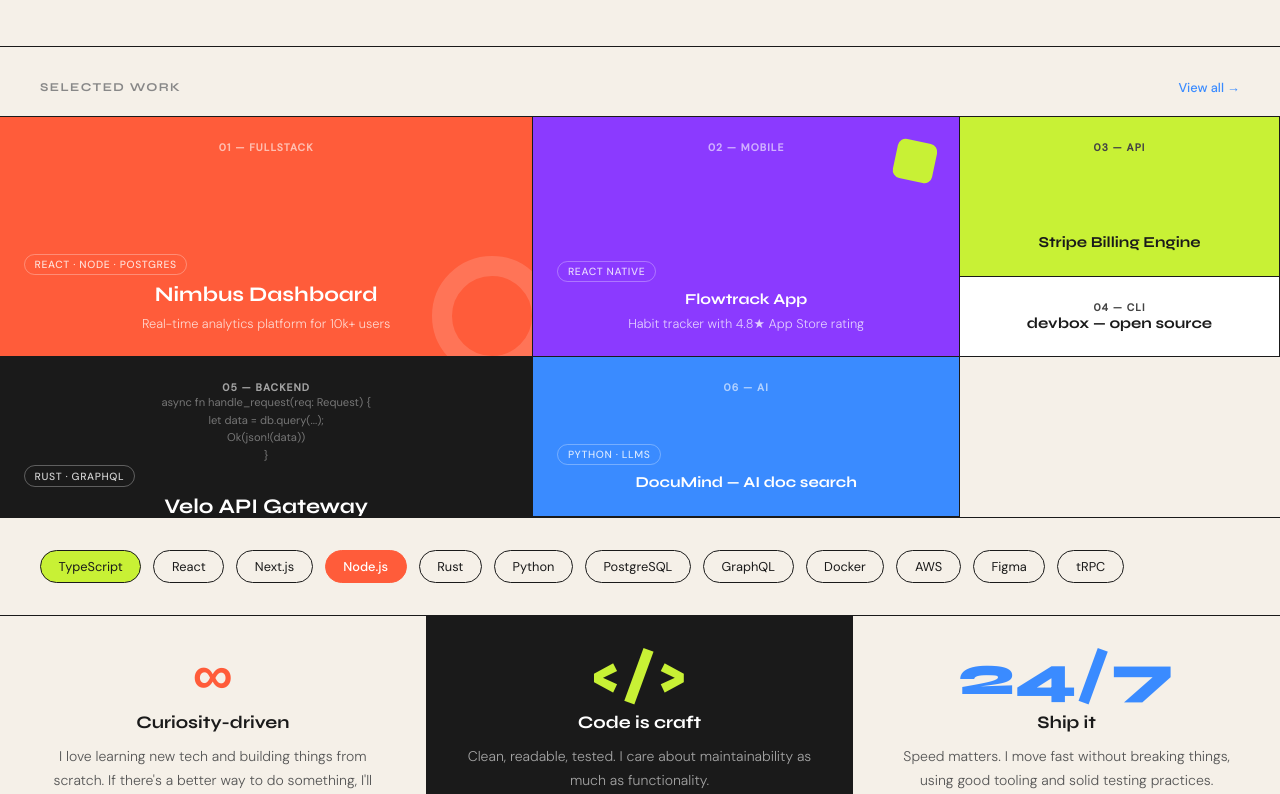
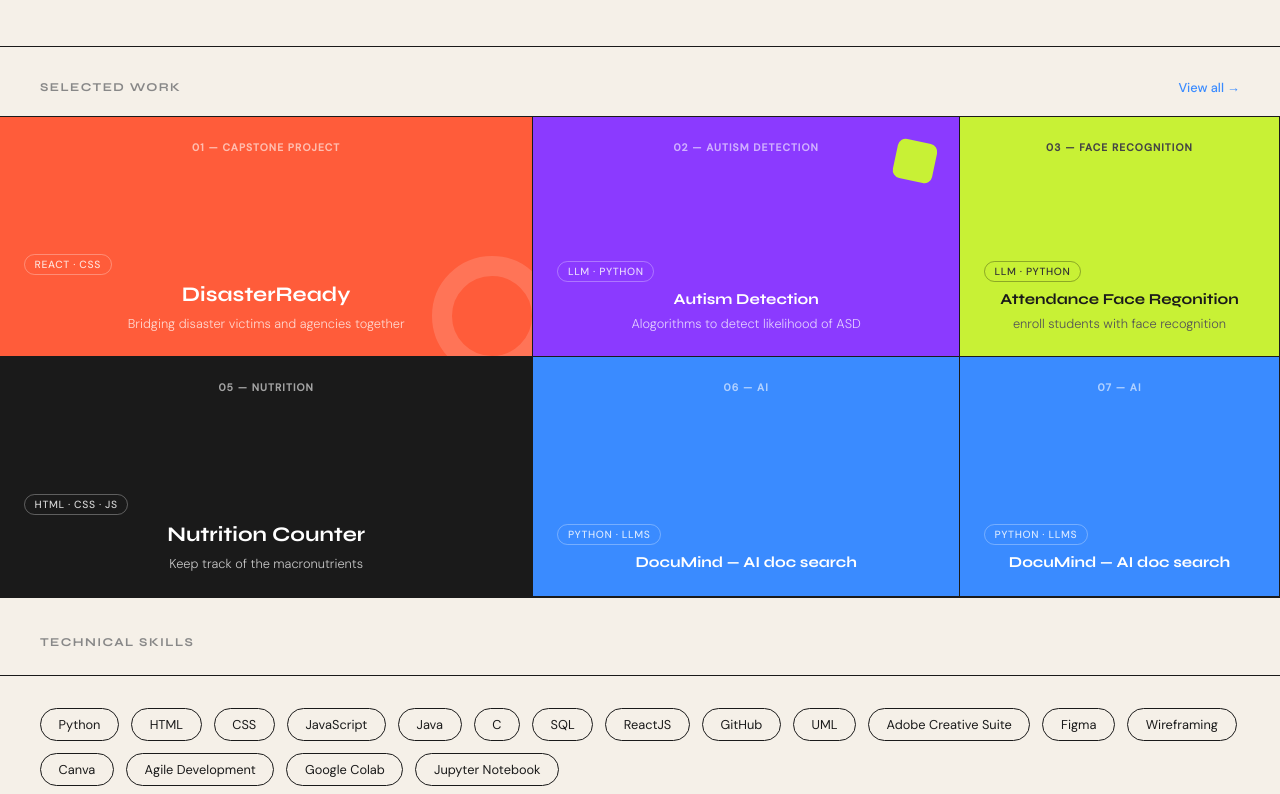
Before and after one commit to Nnahhaa/hzythomasWebsite, a React (Create React App) app in the folder porfolio-website/: page / in a window 1280 px wide. Shown: the part 626-1420 px from the top of the page. Built offline with nearby package versions, Linux system fonts and the light colour scheme.

Commit message:
hp fixes
mainly cards

```diff
--- a/porfolio-website/src/constants.js
+++ b/porfolio-website/src/constants.js
@@ -7,35 +7,45 @@
   dark: "#1A1A1A",
 };
 
+/* Projects */
 export const projects = [
-    { id: "01", category: "Fullstack", tech: "React · Node · Postgres", title: "Nimbus Dashboard", desc: "Real-time analytics platform for 10k+ users", bg: "#FF5C3A", textColor: "white", span: { col: 5, row: 3 }, shape: "circle" },
-    { id: "02", category: "Mobile", tech: "React Native", title: "Flowtrack App", desc: "Habit tracker with 4.8★ App Store rating", bg: "#8B3AFF", textColor: "white", span: { col: 4, row: 3 }, shape: "square" },
-    { id: "03", category: "API", tech: "", title: "Stripe Billing Engine", desc: "", bg: "#C8F135", textColor: "#1A1A1A", span: { col: 3, row: 2 }, shape: null },
-    { id: "04", category: "CLI", tech: "", title: "devbox — open source", desc: "", bg: "white", textColor: "#1A1A1A", span: { col: 3, row: 1 }, shape: null },
-    { id: "05", category: "Backend", tech: "Rust · GraphQL", title: "Velo API Gateway", desc: "", bg: "#1A1A1A", textColor: "white", span: { col: 5, row: 2 }, shape: "code" },
-    { id: "06", category: "AI", tech: "Python · LLMs", title: "DocuMind — AI doc search", desc: "", bg: "#3A8BFF", textColor: "white", span: { col: 4, row: 2 }, shape: null },
+  { id: "01", category: "Capstone Project", tech: "React · CSS", title: "DisasterReady", desc: "Bridging disaster victims and agencies together", bg: "#FF5C3A", textColor: "white", span: { col: 5, row: 3 }, shape: "circle" },
+  { id: "02", category: "Autism Detection", tech: "LLM · Python ", title: "Autism Detection", desc: "Alogorithms to detect likelihood of ASD", bg: "#8B3AFF", textColor: "white", span: { col: 4, row: 3 }, shape: "square" },
+  { id: "03", category: "Face Recognition", tech: "LLM · Python", title: "Attendance Face Regonition", desc: "enroll students with face recognition", bg: "#C8F135", textColor: "#1A1A1A", span: { col: 3, row: 3 }, shape: null },
+  /*  { id: "04", category: "UML Diagram", tech: "", title: "Donbot UML Diagram", desc: "Diagram showing...", bg: "white", textColor: "#1A1A1A", span: { col: 3, row: 1 }, shape: "circle" }, */
+  { id: "05", category: "Nutrition", tech: "HTML · CSS · JS", title: "Nutrition Counter", desc: "Keep track of the macronutrients", bg: "#1A1A1A", textColor: "white", span: { col: 5, row: 3 }, shape: "triangle" },
+  { id: "06", category: "AI", tech: "Python · LLMs", title: "DocuMind — AI doc search", desc: "", bg: "#3A8BFF", textColor: "white", span: { col: 4, row: 3 }, shape: null },
+  { id: "07", category: "AI", tech: "Python · LLMs", title: "DocuMind — AI doc search", desc: "", bg: "#3A8BFF", textColor: "white", span: { col: 3, row: 3 }, shape: null },
 ];
 
+/* Skills Pills */
 export const skills = [
-    { label: "TypeScript", accent: "lime" },
-    { label: "React" },
-    { label: "Next.js" },
-    { label: "Node.js", accent: "coral" },
-    { label: "Rust" },
   { label: "Python" },
-    { label: "PostgreSQL" },
-    { label: "GraphQL" },
-    { label: "Docker" },
-    { label: "AWS" },
-    { label: "Figma" },
-    { label: "tRPC" },
+  { label: "HTML" },
+  { label: "CSS" },
+  { label: "JavaScript" },
+  { label: "Java" },
+  { label: "C" },
+  { label: "SQL" },
+  { label: "ReactJS" },
+  { label: "GitHub"},
+  { label: "UML"},
+  { label: "Adobe Creative Suite"},
+  { label: "Figma"},
+  { label: "Wireframing"},
+  { label: "Canva"},
+  { label: "Agile Development"},
+  { label: "Google Colab"},
+  { label: "Jupyter Notebook"},
 ];
 
+/* Morals */
 export const aboutCols = [
-    { num: "∞", numColor: "#FF5C3A", title: "Curiosity-driven", body: "I love learning new tech and building things from scratch. If there's a better way to do something, I'll find it.", bg: "#F5F0E8", dark: false },
+  { num: "∞", numColor: "#FF5C3A", title: "Passion-driven", body: "I love learning new tech and building things from scratch. If there's a better way to do something, I'll find it.", bg: "#F5F0E8", dark: false },
   { num: "</>", numColor: "#C8F135", title: "Code is craft", body: "Clean, readable, tested. I care about maintainability as much as functionality.", bg: "#1A1A1A", dark: true },
-    { num: "24/7", numColor: "#3A8BFF", title: "Ship it", body: "Speed matters. I move fast without breaking things, using good tooling and solid testing practices.", bg: "#F5F0E8", dark: false },
+  { num: "24/7", numColor: "#3A8BFF", title: "Details matter", body: "Its the little things that adds up. I care about the small details which can make a great impact.", bg: "#F5F0E8", dark: false },
 ];
+
 
 export const globalStyles = `
   @import url('https://fonts.googleapis.com/css2?family=Syne:wght@400;500;700;800&family=DM+Sans:ital,wght@0,300;0,400;0,500;1,300&display=swap');
--- a/porfolio-website/src/hp/Hero.jsx
+++ b/porfolio-website/src/hp/Hero.jsx
@@ -11,7 +11,7 @@
 
   const buttons = [
     { label: "View projects", primary: true },
-    { label: "Download CV", primary: false },
+    { label: "Download Resume", primary: false },
   ];
 
   const styles = {
--- a/porfolio-website/src/hp/Nav.jsx
+++ b/porfolio-website/src/hp/Nav.jsx
@@ -3,7 +3,7 @@
 
 export default function Nav() {
   const [hovered, setHovered] = useState(null);
-  const links = ["Work", "About", "Blog"];
+  const links = ["Projects", "About", "Resume",];
 
   return (
     <nav
--- a/porfolio-website/src/hp/PortfolioHomepage.jsx
+++ b/porfolio-website/src/hp/PortfolioHomepage.jsx
@@ -57,6 +57,36 @@
         </div>
 
         <BentoGrid />
+
+       {/* Technical Skills header */}
+      <div
+        style={{
+          borderTop: `1.5px solid ${colors.dark}`,
+          paddingTop: "2rem",
+        }}
+      >
+        <div
+          style={{
+            padding: "0 2.5rem 1.5rem",
+            textAlign: "left",
+          }}
+        >
+          <span
+            style={{
+              fontFamily: "'Syne', sans-serif",
+              fontSize: "0.75rem",
+              fontWeight: 700,
+              textTransform: "uppercase",
+              letterSpacing: "0.12em",
+              color: "#888",
+
+            }}
+          >
+            Technical Skills
+          </span>
+        </div>
+        </div>
+
         <SkillsStrip />
         <AboutStrip />
         <Footer />
--- a/porfolio-website/src/hp/ProjectCell.jsx
+++ b/porfolio-website/src/hp/ProjectCell.jsx
@@ -56,25 +56,6 @@
           />
         )}
       </div>
-
-      {/* Middle: code snippet decoration */}
-      {project.shape === "code" && (
-        <div
-          style={{
-            fontFamily: "'DM Sans', sans-serif",
-            fontSize: "0.7rem",
-            color: "rgba(255,255,255,0.4)",
-            lineHeight: 1.6,
-          }}
-        >
-          {"async fn handle_request(req: Request) {"}
-          <br />
-          {"  let data = db.query(...);"}<br />
-          {"  Ok(json!(data))"}
-          <br />
-          {"}"}
-        </div>
-      )}
 
       {/* Bottom: tech tag + title + desc */}
       <div>
@@ -140,6 +121,24 @@
           }}
         />
       )}
+
+      {project.shape === "triangle" && (
+        <div
+          style={{
+            position: "absolute",
+            left: -20,
+            bottom: -20,
+            width: 120,
+            height: 120,
+            borderLeft: "${size/2}px solid transparent",
+            borderRight: "${size/2}px solid transparent",
+            borderBottom: "${size}px solid rgba(255, 255, 255, 0.15",
+            background: "transparent",
+          }}
+        />
+      )}
+
+
     </div>
   );
 }
```
Lines whose indentation alone changed are shown as unchanged.
